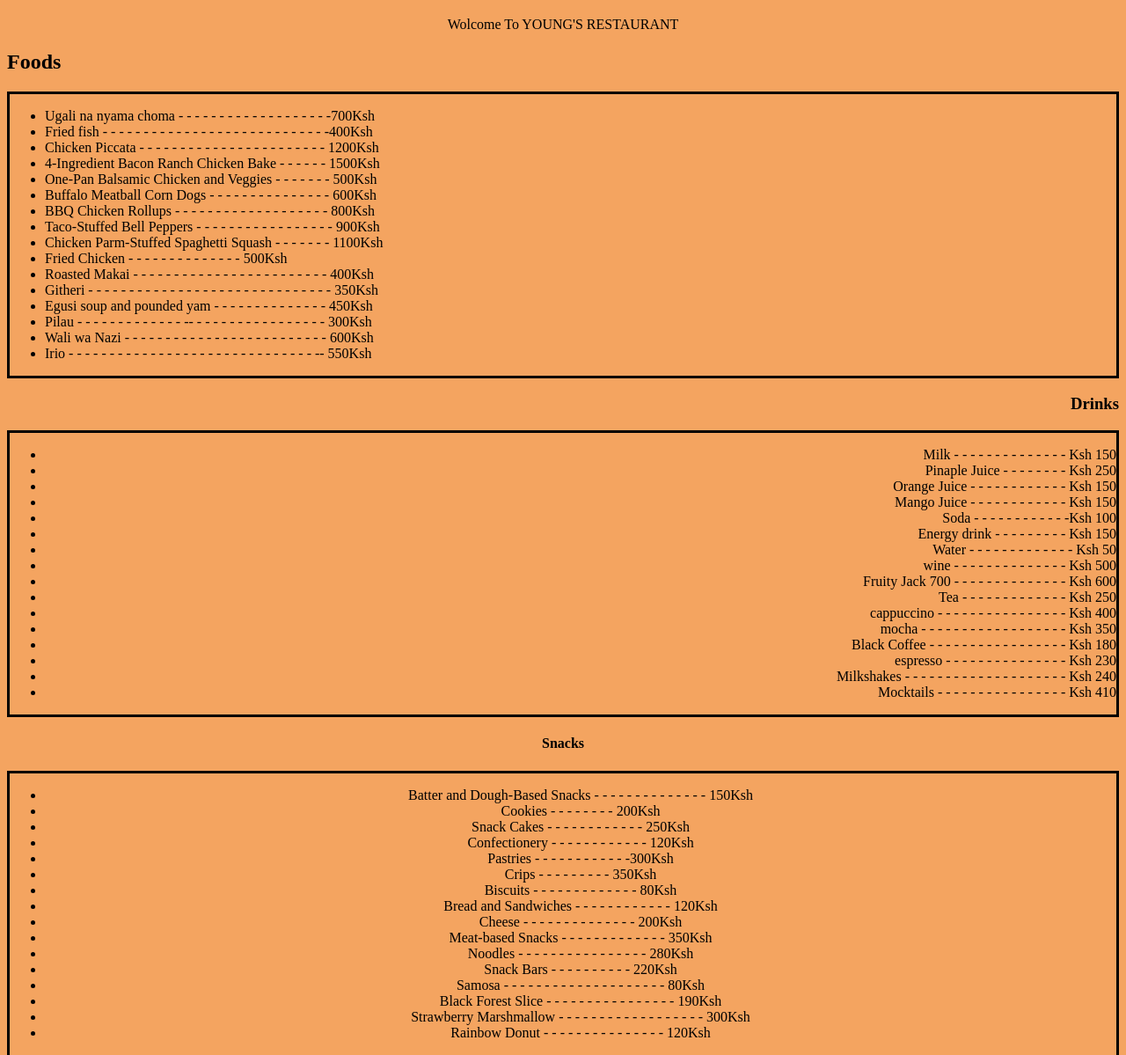
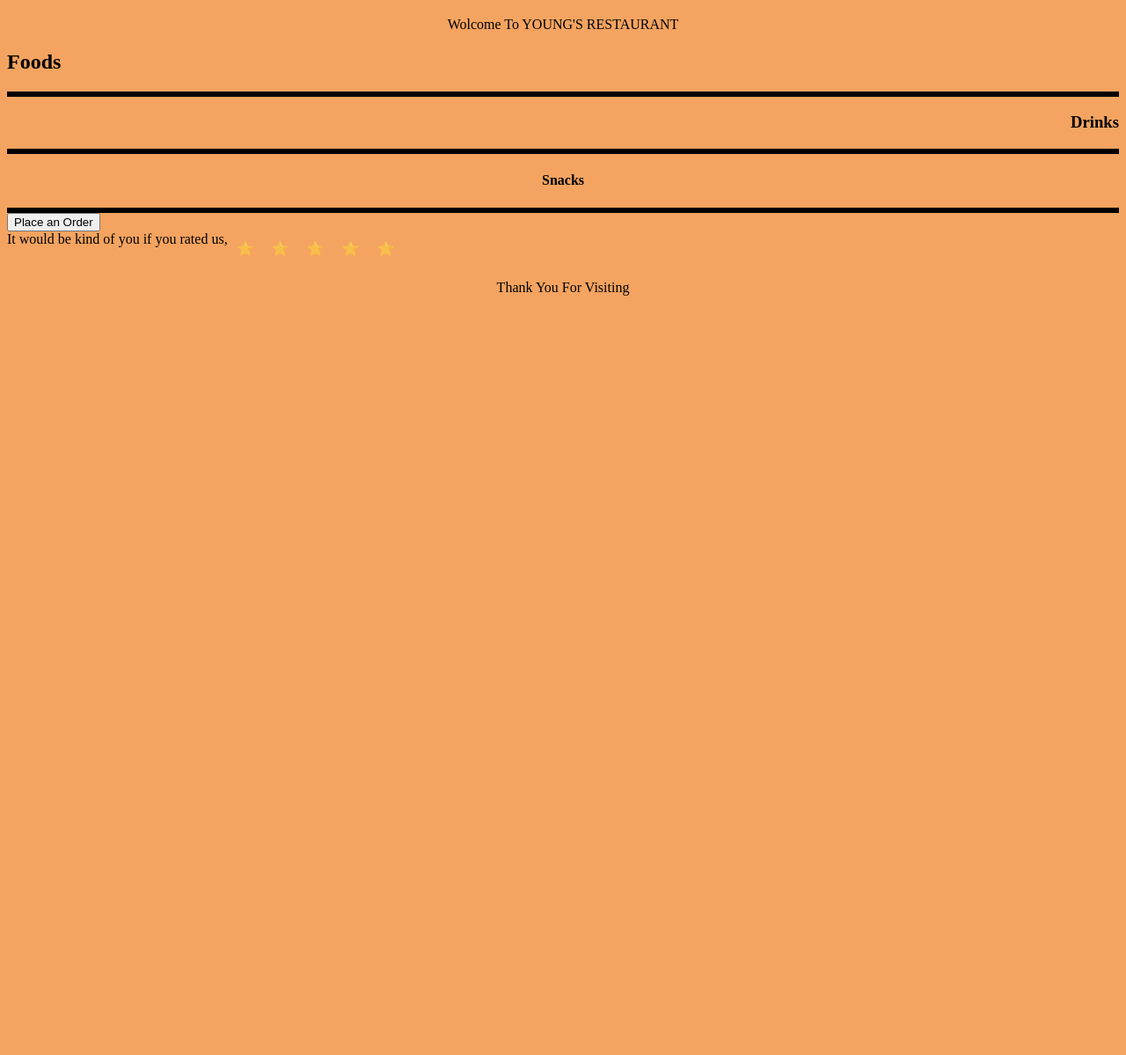
Before and after one commit to Yuongren/Project-Meal-Menu, a plain HTML site: page index.html in a window 1280 px wide. Shown: the part 61-1260 px from the top of the page at 88% size. After the commit the page ends 800 px from the top, so only its background shows below. Drawn offline with Linux system fonts and the light colour scheme.

```diff
--- a/index.html
+++ b/index.html
@@ -13,7 +13,7 @@
     <p>Wolcome To YOUNG'S RESTAURANT </p>
     <h2>Foods</h2>
         <div id="foods">
-            <ul>
+            <!-- <ul>
                 <li>Ugali na nyama choma - - - - - - - - - - - - - - - <span> - - - -700Ksh</span></li>
                 <li>Fried fish - - - - - - - - - - - - - -<span> - - - - - - - - - - - - - -400Ksh</span></li>
                 <li>Chicken Piccata - - - - - - - - - - - -<span> - - - - - - - - - - - 1200Ksh</span></li>
@@ -30,11 +30,11 @@
                 <li>Pilau - - - - - - - - - - - - - --<span> - - - - - - - - - - - - - - - - 300Ksh</span></li>
                 <li>Wali wa Nazi - - - - - - - - - - - - -<span> - - - - - - - - - - - - 600Ksh</span></li>
                 <li>Irio - - - - - - - - - - - - - <span> - - - - - - - - - - - - - - - - - -- 550Ksh</span></li>
-            </ul>
+            </ul> -->
         </div>
     <h3>Drinks</h3>
     <div id="drinks">
-        <ul>
+        <!-- <ul>
             <li>Milk - - - - - <span> - - - - - - - - - Ksh 150</span></li>
             <li>Pinaple Juice - - - - - -<span> - - Ksh 250</span></li>
             <li>Orange Juice - - - - - - <span> - - - - - - Ksh 150</span></li>
@@ -51,11 +51,11 @@
             <li>espresso - - - - - - - - - <span>- - - - - - Ksh 230</span></li>
             <li>Milkshakes - - - - - - - - - -<span> - - - - - - - - - - Ksh 240</span></li>
             <li>Mocktails - - - - - - - - - -<span> - - - - - - Ksh 410</span></li>
-        </ul>
+        </ul> -->
     </div>
     <h4>Snacks</h4>
     <div id="snacks">
-        <ul>
+        <!-- <ul>
             <li>Batter and Dough-Based Snacks - - - - - <span> - - - - - - - - - 150Ksh</span></li>
             <li>Cookies - - - - - -<span> - - 200Ksh</span></li>
             <li>Snack Cakes - - - - - - <span> - - - - - - 250Ksh</span></li>
@@ -72,7 +72,7 @@
             <li>Black Forest Slice - - - - - - - - - -<span> - - - - - - 190Ksh</span></li>
             <li>Strawberry Marshmallow - - - - - - - <span>- - - - - - - - - - - 300Ksh</span></li>
             <li>Rainbow Donut - - - - - - - - - <span>- - - - - - 120Ksh</span></li>
-        </ul>
+        </ul> -->
     </div>
     <btn>
         <button onclick="myFunction()">Place an Order</button>
--- a/script.js
+++ b/script.js
@@ -1,4 +1,5 @@
 // Write your code here
+
 
 
 function myFunction() {
```
